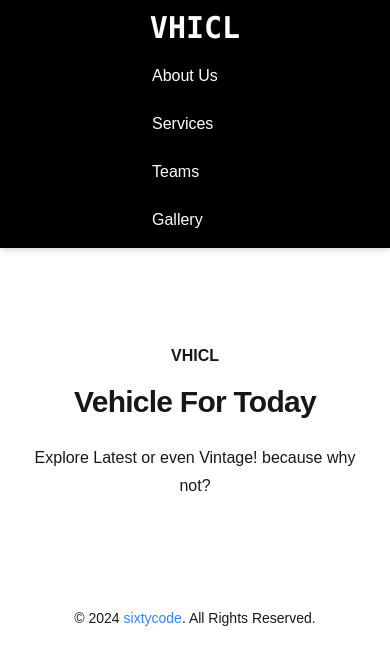
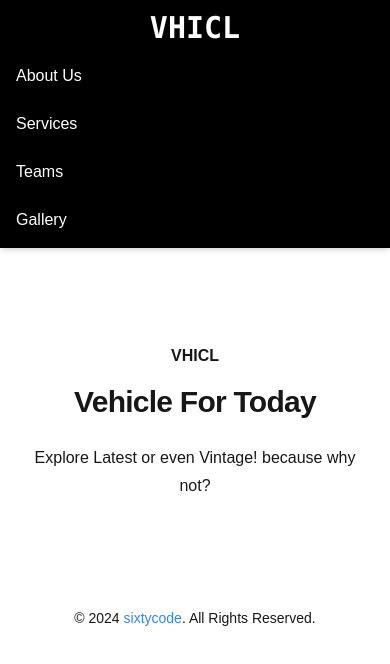
Before and after one commit to sixtycode/profilr, a Next.js app: page / in a window 390 px wide. Shown: the top 664 px of the page. Built offline with nearby package versions, Linux system fonts and the light colour scheme.

Commit message:
style: navbar tweak

```diff
--- a/src/app/components/navbar/NavbarDesktop.tsx
+++ b/src/app/components/navbar/NavbarDesktop.tsx
@@ -4,7 +4,7 @@ import { itemsNav } from "./NavItem";
 export default function NavbarDesktop() {
   return (
     <>
-      <nav className="bg-black text-white dark:bg-neutral-200 dark:text-black sticky shadow-md">
+      <nav className="bg-black text-white dark:bg-neutral-300 dark:text-black sticky shadow-md">
         <div className="hidden sm:ml-6 sm:block mx-auto max-w-7xl px-2 sm:px-6 lg:px-8">
           <div className="relative flex h-16 items-center justify-between">
             <div className="flex space-x-4">
--- a/src/app/components/navbar/NavbarMobile.tsx
+++ b/src/app/components/navbar/NavbarMobile.tsx
@@ -4,7 +4,7 @@ import { itemsNav } from "./NavItem";
 export default function NavbarMobile() {
   return (
     <>
-      <nav className="bg-black text-white dark:bg-neutral-200 dark:text-black sticky shadow-md">
+      <nav className="bg-black text-white dark:bg-neutral-300 dark:text-black sticky shadow-md">
         <Link
           href="/"
           className="md:hidden block flex flex-1 items-center justify-center sm:items-stretch sm:justify-start h-14 w-auto font-mono font-extrabold text-3xl"
@@ -16,7 +16,7 @@ export default function NavbarMobile() {
             <Link
               href={item.link}
               key={item.link}
-              className="md:hidden block h-12 pl-36 ml-2 hover:font-semibold dark:hover:font-semibold py-2"
+              className="md:hidden block h-12 pl-4 py-2 hover:font-semibold dark:hover:font-semibold"
             >
               {item.name}
             </Link>
```
